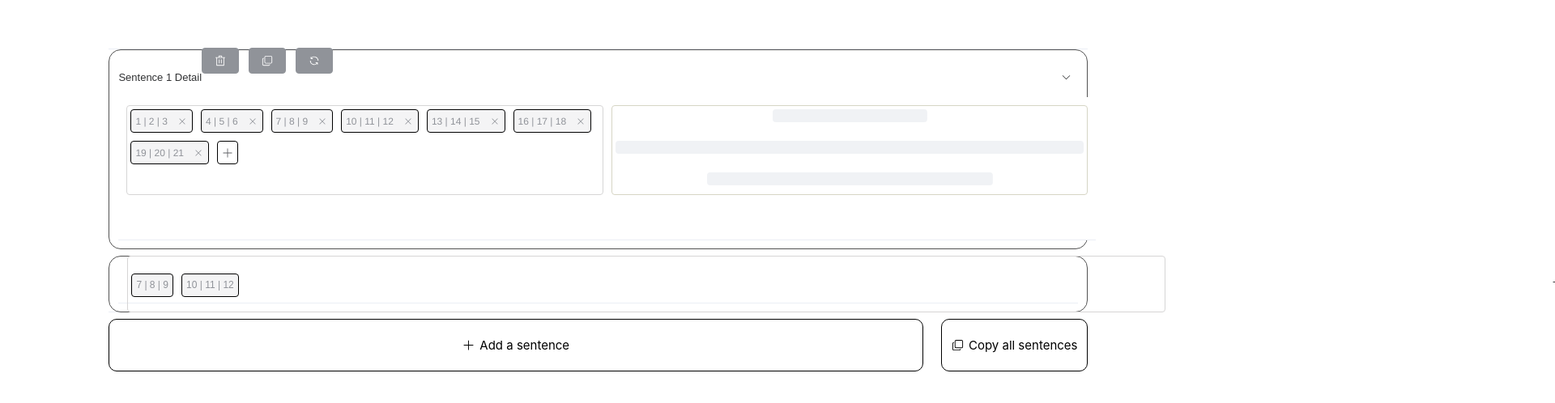
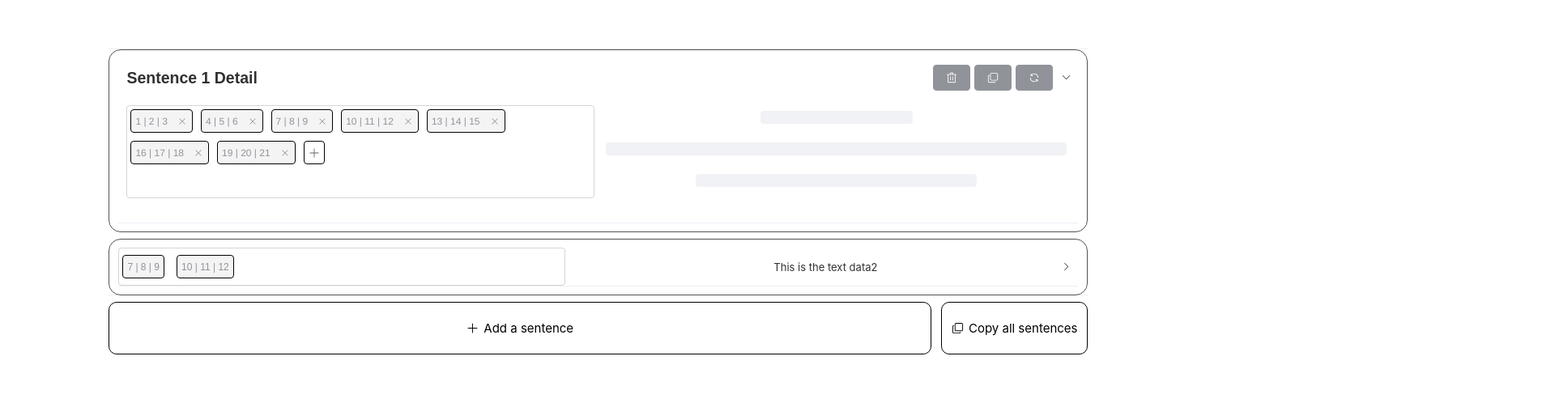
Before and after one commit to kopasxnkliang/IPMN-07, a Vue app in the folder Frontend/: page / in a window 1280 px wide. Both pictures are taken after a click on the button 738 px from the left and 96 px from the top of the page. Shown: the top 498 px of the page at 81% size, 1920 px wide, since content can reach past the window. Built offline with nearby package versions, Linux system fonts and the light colour scheme; what vue-clipboard3 would draw is missing.

Commit message:
adjust css

```diff
--- a/Frontend/src/components/senDetail.vue
+++ b/Frontend/src/components/senDetail.vue
@@ -5,28 +5,26 @@
 				v-bind:name="sen.ID" :class="'sentenceBox'">
 				<template #title v-if="activeSentence==sen.ID">
 					<div :class="'titleBox'">
-						<p>Sentence {{index+1}} Detail</p>
-						<div>
-
-								<div style="display: flex;">
+						<h2 style="display: contents;">Sentence {{index+1}} Detail</h2>
+						<div :class="'detailButBox'">
 							<el-tooltip effect="dark" content="Delete this sentence">
 								<el-button type="info" :icon="Delete"
 								@click.stop="deleteSenClick"/>
 							</el-tooltip>
-									<el-tooltip effect="dark" content="Copy this sentence">
+							<el-tooltip effect="dark" content="Copy this sentence" >
 								<el-button type="info" :icon="CopyDocument"
-										@click.stop="clipSmallClick"/>
+								@click.stop="clipSmallClick" style="margin-left: 5px;"/>
 							</el-tooltip>
-									<el-tooltip effect="dark" content="Generate this sentence">
+							<el-tooltip effect="dark" content="Generate this sentence" >
 								<el-button type="info" :icon="Refresh"
-										:loading="sen.senLoading" @click.stop="generateSenClick"/>
+								:loading="sen.senLoading" @click.stop="generateSenClick"
+								style="margin-left: 5px;"/>
 							</el-tooltip>
-								</div>
 						</div>
 					</div>
 
 				</template>
-				<template #title v-else >
+				<template #title v-else  >
 					<div :class="'omittedBox'">
 						<div :class="'omittedRelat'">
 							<el-tag v-for="r in sen.Relation"
@@ -54,7 +52,7 @@
 					<div :class="'SenText'">
 						<el-skeleton :rows="2" v-if="sen.senLoading || sen.Text==''" animated ></el-skeleton>
 						<el-input v-else v-model="sen.Text"
-						type="textarea" autosize></el-input>
+						type="textarea"  :autosize="{ minRows: 5 }"></el-input>
 					</div>
 				</div>
 				</el-collapse-item>
@@ -370,8 +368,9 @@ function generateSenClick(idx){
 		padding: 4px;
 		gap: 10px;
 
-		width: 578.5px;
-		height: 111px;
+		width: 45%	;
+		height: fit-content;
+		min-height: 115px;
 
 		border: 1px solid #D6D5D5;
 		border-radius: 4px;
@@ -390,11 +389,10 @@ function generateSenClick(idx){
 		flex-direction: row;
 		align-items: flex-start;
 		padding: 10px;
+		padding-bottom: 0px;
 		gap: 10px;
 
-		width: 1187px;
-		height: 131px;
-
+		min-height: 130px;
 
 		/* Inside auto layout */
 		flex: none;
@@ -415,11 +413,12 @@ function generateSenClick(idx){
 		padding: 0px 4px;
 		gap: 10px;
 
-		width: 578.5px;
-		height: 111px;
+		width: 45%;
+		height: fit-content;
+		min-height: 115px;
 
-		border: 1px solid #D6D5C5;
-		border-radius: 4px;
+/* 		border: 1px solid #D6D5C5;
+		border-radius: 4px; */
 
 		/* Inside auto layout */
 		flex: none;
@@ -461,9 +460,8 @@ function generateSenClick(idx){
 		flex-direction: row;
 		align-items: center;
 		padding: 0px;
-		gap: 10px;
 
-		width: 1209px;
+		width: 100%;
 		height: 65px;
 
 
@@ -563,11 +561,13 @@ function generateSenClick(idx){
 		display: flex;
 		flex-direction: row;
 		align-items: flex-start;
-		padding: 21px 4px;
-		gap: 10px;
+		align-items: center;
+		padding: 0px 4px;
+		gap: 15px;
+		margin-right: 20px;
 
 		width: 45%;
-		height: 70px;
+		height: 100%;
 
 		border: 1px solid #D6D5D5;
 		border-radius: 4px;
@@ -588,11 +588,11 @@ function generateSenClick(idx){
 		display: flex;
 		flex-direction: row;
 		align-items: center;
-		padding: 10px 11px;
+		/* padding: 10px 11px; */
 		gap: 10px;
 
-		width: calc((100%)*2);
-		height: 90px;
+		width: calc(100% - 21px);
+		height: 100%;
 
 /* 		border: 1px solid #525252;
 		border-radius: 15px; */
@@ -607,15 +607,17 @@ function generateSenClick(idx){
 	.omittedText{
 		/* sentence(loading) */
 
-		width: 45%;
-		height: 70px;
-
+		width: 50%;
 
 		/* Inside auto layout */
 		flex: none;
 		order: 1;
 		flex-grow: 0;
 
+		font-family: 'Inter';
+		font-style: normal;
+		font-weight: 400;
+		font-size: 13px;
 	}
 
 	.inputBox{
@@ -636,5 +638,38 @@ function generateSenClick(idx){
 
 	.titleBox{
 		display: flex;
+		flex-grow: 1;
+		justify-content: space-between;
+		height: 100%;
+		padding-left: 10px;
 	}
+
+	[role="tab"]{
+		width: 100%;
+	}
+
+	[role="button"]{
+		border-bottom: 0px;
+	}
+
+	.el-collapse-head-6598{
+		width: 100%;
+	}
+
+	.detailButBox{
+		display: flex;
+		align-content: center;
+		flex-direction: row;
+		align-items: center;
+		margin-right: 10px;
+	}
+
+	.el-collapse-item__content{
+		padding-bottom: 15px;
+	}
+
+	.el-collapse-item__wrap{
+		width: 100%;
+	}
+
 </style>
```
Lines whose indentation alone changed are shown as unchanged.
